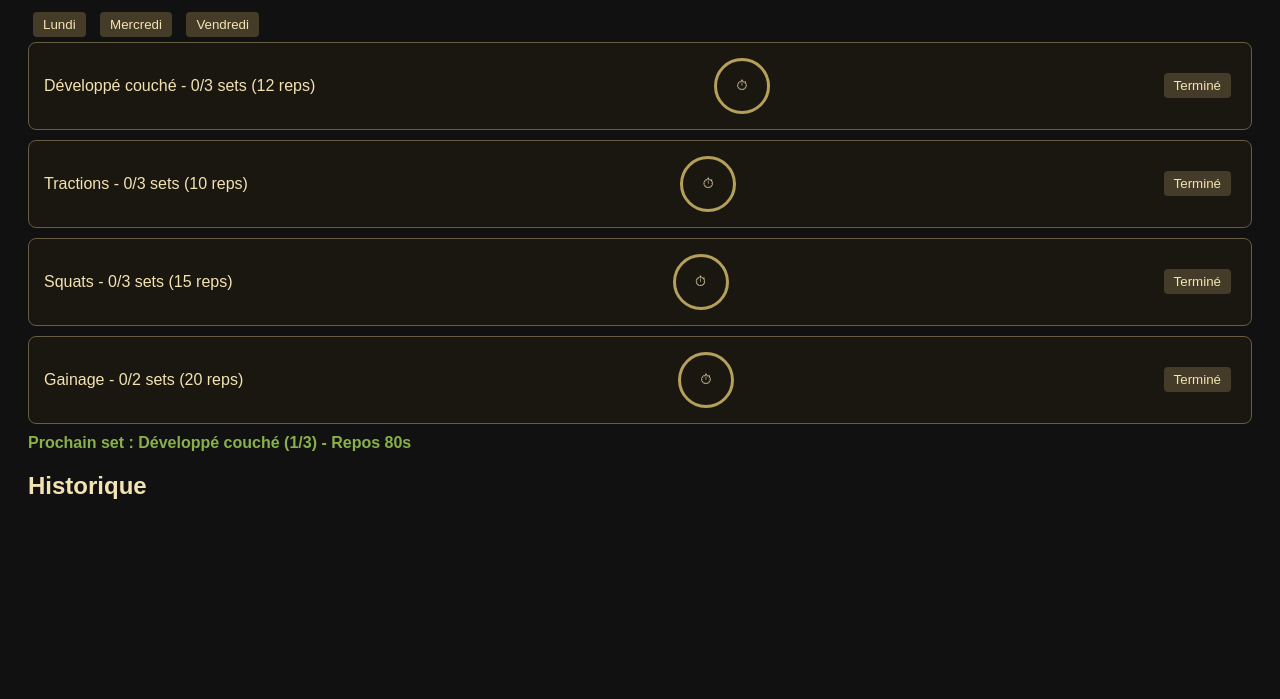
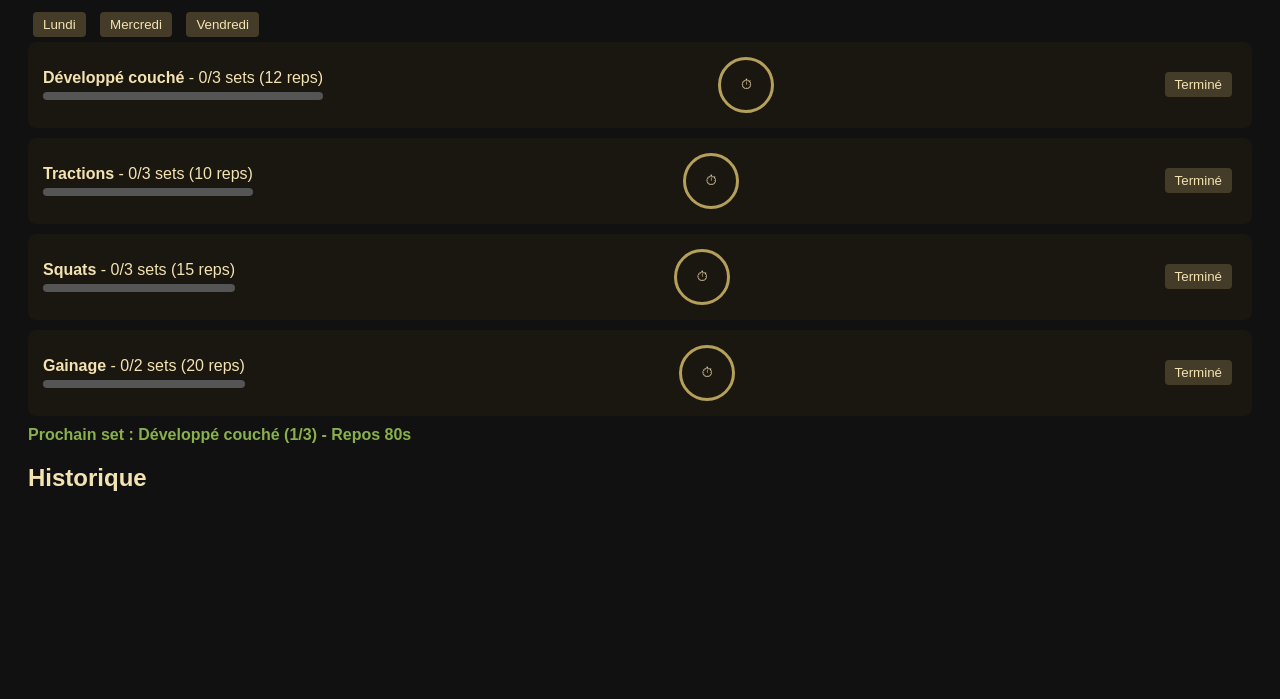
Before and after one commit to ludobruel9131-max/gym-app, a plain HTML site: page index.html in a window 1280 px wide. Shown: the part 101-800 px from the top of the page. Drawn offline with Linux system fonts and the light colour scheme.

Commit message:
Update index.html

```diff
--- a/index.html
+++ b/index.html
@@ -2,19 +2,22 @@
 <html lang="fr">
 <head>
 <meta charset="UTF-8">
-<title>Full Body Tracker Manual</title>
+<title>Full Body Tracker Pro</title>
 <style>
 body { background-color: #111; color: #f4e3b2; font-family: sans-serif; padding: 20px; }
 h1 { color: #e1c699; }
 button { margin: 5px; padding: 5px 10px; background-color: #443c28; color: #f4e3b2; border: none; border-radius: 4px; cursor: pointer; }
 button:hover { background-color: #665c42; }
-.exercise { margin-bottom: 10px; padding: 15px; border: 1px solid #665c42; border-radius: 8px; background-color: #1a1610; display: flex; justify-content: space-between; align-items: center; }
+.exercise { margin-bottom: 10px; padding: 15px; border-radius: 8px; background-color: #1a1610; display: flex; justify-content: space-between; align-items: center; flex-wrap: wrap; }
+.progress-bar { height: 8px; border-radius: 4px; background-color: #555; width: 100%; margin-top: 5px; }
+.progress { height: 8px; border-radius: 4px; background-color: #88b04b; width: 0%; transition: width 0.3s; }
 .timer-circle { width: 50px; height: 50px; border-radius: 50%; border: 3px solid #b5a05b; display: flex; align-items: center; justify-content: center; font-size: 14px; margin-left: 10px; }
 .feedback { margin-top: 10px; font-weight: bold; color: #88b04b; }
+.exercise-name { font-weight: bold; }
 </style>
 </head>
 <body>
-<h1>Full Body Tracker Manual</h1>
+<h1>Full Body Tracker Pro</h1>
 
 <div>
   <button onclick="changeDay('Lundi')">Lundi</button>
@@ -27,6 +30,8 @@ button:hover { background-color: #665c42; }
 
 <h2>Historique</h2>
 <ul id="historyList"></ul>
+
+<audio id="dingSound" src="https://www.soundjay.com/buttons/sounds/button-3.mp3" preload="auto"></audio>
 
 <script>
 const exercisesPool = {
@@ -45,6 +50,7 @@ let weeklyHistory = JSON.parse(localStorage.getItem('weeklyHistory')) || [];
 const exerciseList = document.getElementById('exerciseList');
 const historyList = document.getElementById('historyList');
 const feedback = document.getElementById('feedback');
+const dingSound = document.getElementById('dingSound');
 
 function getRandomExercise(type) {
   const pool = exercisesPool[type];
@@ -66,9 +72,17 @@ function renderExercises() {
     const div = document.createElement('div');
     div.className = 'exercise';
 
-    const nameDiv = document.createElement('div');
+    const leftDiv = document.createElement('div');
     const doneSets = index < currentExIndex ? ex.sets : (index === currentExIndex ? currentSet : 0);
-    nameDiv.textContent = `${ex.name} - ${doneSets}/${ex.sets} sets (${ex.reps} reps)`;
+    leftDiv.innerHTML = `<span class="exercise-name">${ex.name}</span> - ${doneSets}/${ex.sets} sets (${ex.reps} reps)`;
+
+    const progressContainer = document.createElement('div');
+    progressContainer.className = 'progress-bar';
+    const progress = document.createElement('div');
+    progress.className = 'progress';
+    progress.style.width = `${(doneSets / ex.sets) * 100}%`;
+    progressContainer.appendChild(progress);
+    leftDiv.appendChild(progressContainer);
 
     const timerDiv = document.createElement('div');
     timerDiv.className = 'timer-circle';
@@ -79,7 +93,7 @@ function renderExercises() {
     button.textContent = 'Terminé';
     button.onclick = () => markSetDone();
 
-    div.appendChild(nameDiv);
+    div.appendChild(leftDiv);
     div.appendChild(timerDiv);
     div.appendChild(button);
     exerciseList.appendChild(div);
@@ -88,6 +102,8 @@ function renderExercises() {
 }
 
 function markSetDone() {
+  if(currentExIndex >= exercises.length) return;
+
   const ex = exercises[currentExIndex];
   weeklyHistory.push({day: currentDay, name: ex.name, reps: ex.reps});
   localStorage.setItem('weeklyHistory', JSON.stringify(weeklyHistory));
@@ -96,6 +112,7 @@ function markSetDone() {
   if(currentSet >= ex.sets){
     currentExIndex += 1;
     currentSet = 0;
+    updateFeedback();
   } else {
     startRestTimer(ex.rest);
   }
@@ -106,13 +123,16 @@ function markSetDone() {
 function startRestTimer(seconds){
   let timeLeft = seconds;
   const timerDiv = document.getElementById('timer' + currentExIndex);
+  timerDiv.style.backgroundColor = '#f0a500';
   timerDiv.textContent = timeLeft;
   const interval = setInterval(()=>{
     timeLeft -= 1;
     timerDiv.textContent = timeLeft;
     if(timeLeft <= 0){
       clearInterval(interval);
+      timerDiv.style.backgroundColor = '#88b04b';
       timerDiv.textContent = '✔';
+      dingSound.play();
       updateFeedback();
     }
   }, 1000);
```
